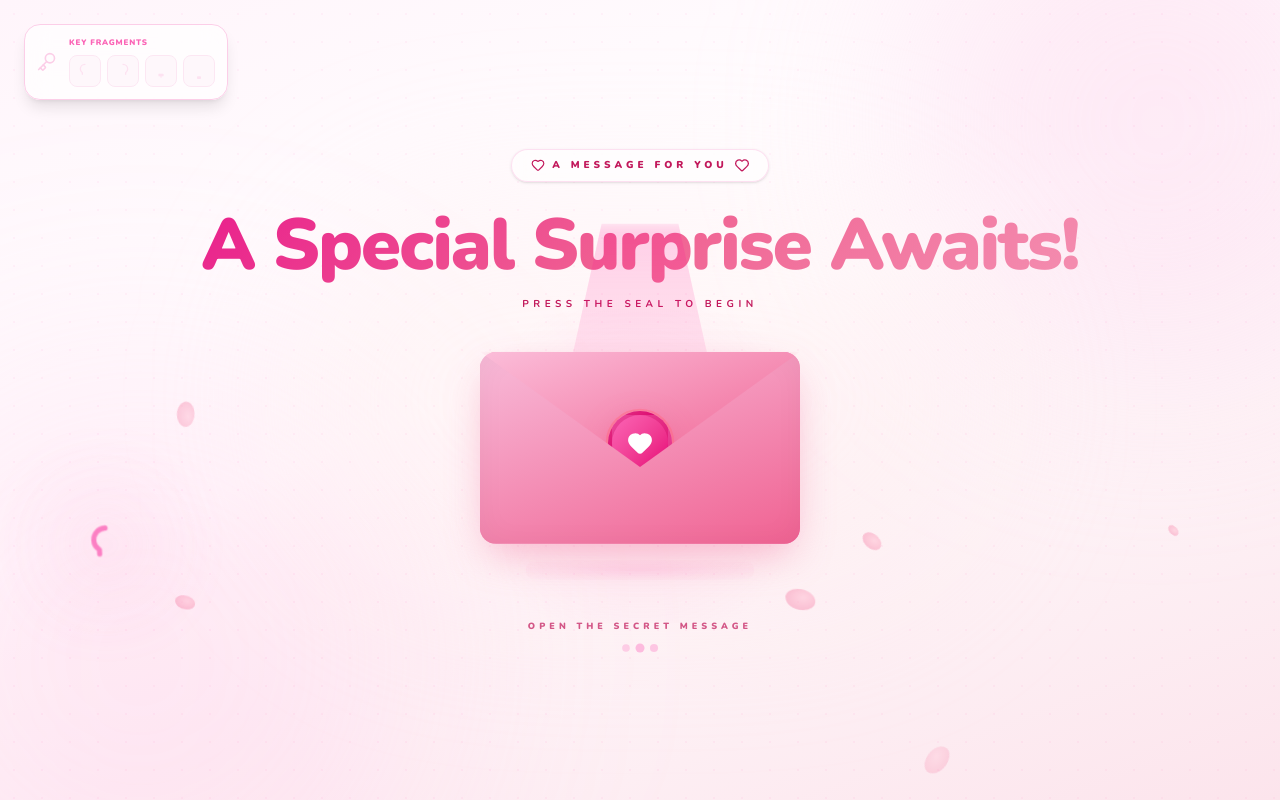
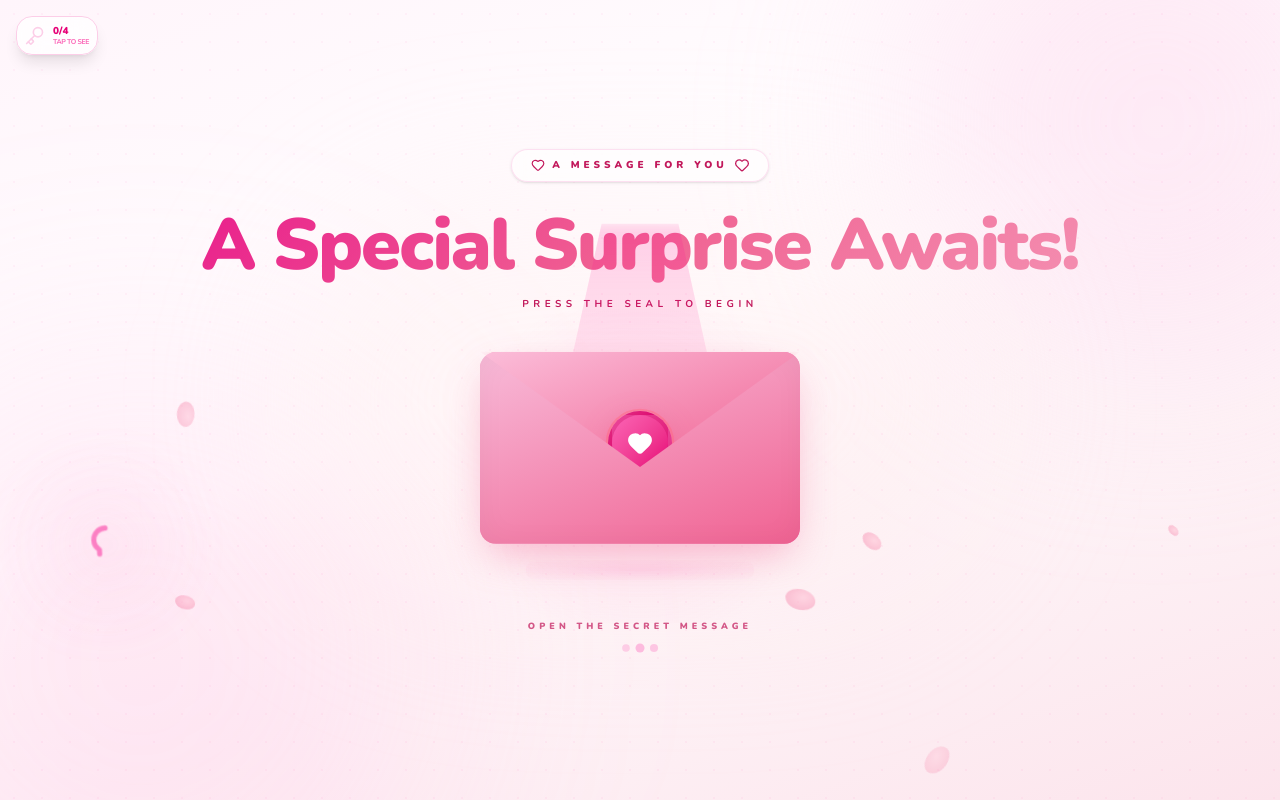
Before and after one commit to trcya/happyday, a Next.js app: page / in a window 1280 px wide. Built offline with nearby package versions, Linux system fonts and the light colour scheme.

Commit message:
feat: implement interactive BirthdayApp component with step-based navigation and key collection mechanism

```diff
--- a/src/components/BirthdayApp.tsx
+++ b/src/components/BirthdayApp.tsx
@@ -1339,50 +1339,81 @@ function SurpriseFinale({ keyReady, onPrev }: { keyReady: boolean; onPrev: () =>
 }
 
 function KeyInventory({ collectedCount, total, reconstructed }: { collectedCount: number; total: number; reconstructed: boolean }) {
+  const [isOpen, setIsOpen] = useState(false);
+
   return (
-    <div className="fixed top-6 left-6 z-[100] flex flex-col gap-2">
-      <motion.div
-        className="bg-white/70 backdrop-blur-md border border-pink-200 p-3 rounded-2xl shadow-lg flex items-center gap-3"
+    <div className="fixed top-4 left-4 z-[150] flex flex-col gap-2 max-w-[calc(100vw-32px)]">
+      <motion.div
+        layout
+        onClick={() => setIsOpen(!isOpen)}
+        className="bg-white/80 backdrop-blur-md border border-pink-200 p-2 rounded-2xl shadow-lg cursor-pointer flex items-center gap-3 overflow-hidden"
         initial={{ x: -100, opacity: 0 }}
         animate={{ x: 0, opacity: 1 }}
-      >
-        <div className="relative">
-          <Key className={`w-5 h-5 ${reconstructed ? "text-pink-500" : "text-pink-200"}`} />
+        style={{ willChange: "transform, opacity" }}
+      >
+        {/* Toggleable Icon / Summary */}
+        <div className="flex items-center gap-2">
+          <div className="relative flex-shrink-0">
+            <Key className={`w-5 h-5 transition-colors duration-500 ${reconstructed ? "text-pink-600" : (collectedCount > 0 ? "text-pink-400" : "text-pink-200")}`} />
             {reconstructed && (
               <motion.div
-              className="absolute inset-0 bg-pink-400 rounded-full blur-md -z-10"
-              animate={{ scale: [1, 1.5, 1], opacity: [0.5, 0.8, 0.5] }}
+                className="absolute inset-0 bg-pink-400 rounded-full blur-sm -z-10"
+                animate={{ scale: [1, 1.4, 1], opacity: [0.4, 0.7, 0.4] }}
                 transition={{ repeat: Infinity, duration: 2 }}
               />
             )}
           </div>
-        <div className="flex flex-col">
-          <p className="text-[8px] font-black uppercase tracking-widest text-pink-400">Key Fragments</p>
+
+          {!isOpen && (
+            <motion.div
+              initial={{ opacity: 0, width: 0 }}
+              animate={{ opacity: 1, width: "auto" }}
+              className="flex flex-col items-start leading-tight"
+            >
+              <p className="text-[10px] font-black text-pink-600">{collectedCount}/{total}</p>
+              <p className="text-[7px] font-bold uppercase tracking-tighter text-pink-400">Tap to see</p>
+            </motion.div>
+          )}
+        </div>
+
+        {/* Expanded Fragment View */}
+        <AnimatePresence>
+          {isOpen && (
+            <motion.div
+              initial={{ opacity: 0, width: 0 }}
+              animate={{ opacity: 1, width: "auto" }}
+              exit={{ opacity: 0, width: 0 }}
+              className="flex flex-col border-l border-pink-100 pl-3 ml-1"
+            >
+              <p className="text-[8px] font-black uppercase tracking-widest text-pink-500 whitespace-nowrap">Key Fragments</p>
               <div className="flex gap-1.5 mt-1.5">
                 {[1, 2, 3, 4].map((id) => (
                   <div
                     key={id}
-                className={`w-8 h-8 rounded-lg flex items-center justify-center transition-all duration-700 ${id <= collectedCount ? "bg-pink-100 border-pink-300 border shadow-inner" : "bg-pink-50/50 border-pink-100 border"}`}
+                    className={`w-7 h-7 rounded-lg flex items-center justify-center transition-all duration-500 ${id <= collectedCount ? "bg-pink-100 border-pink-300 border shadow-sm" : "bg-pink-50/50 border-pink-50 border opacity-40"}`}
                   >
                     <KeyPiece
                       id={id}
-                  size={16}
+                      size={14}
                       isInventory
-                  className={id <= collectedCount ? "text-pink-500" : "text-pink-200 opacity-50"}
+                      className={id <= collectedCount ? "text-pink-600" : "text-pink-300"}
                     />
                   </div>
                 ))}
               </div>
-        </div>
+            </motion.div>
+          )}
+        </AnimatePresence>
       </motion.div>
 
       {reconstructed && (
         <motion.p
-          initial={{ opacity: 0, y: -10 }}
-          animate={{ opacity: 1, y: 0 }}
-          className="text-[9px] font-black text-pink-500 uppercase tracking-widest bg-white/80 backdrop-blur-sm px-3 py-1.5 rounded-full border border-pink-200 shadow-sm self-start"
-        >
-          Key Reconstructed! Find the gift 🎁
+          initial={{ opacity: 0, x: -20 }}
+          animate={{ opacity: 1, x: 0 }}
+          className="text-[9px] font-black text-pink-600 uppercase tracking-widest bg-pink-50/90 backdrop-blur-sm px-3 py-1.5 rounded-full border border-pink-200 shadow-sm self-start"
+          style={{ willChange: "transform, opacity" }}
+        >
+          Ready to unlock! 🎁
         </motion.p>
       )}
     </div>
```
Lines whose indentation alone changed are shown as unchanged.
